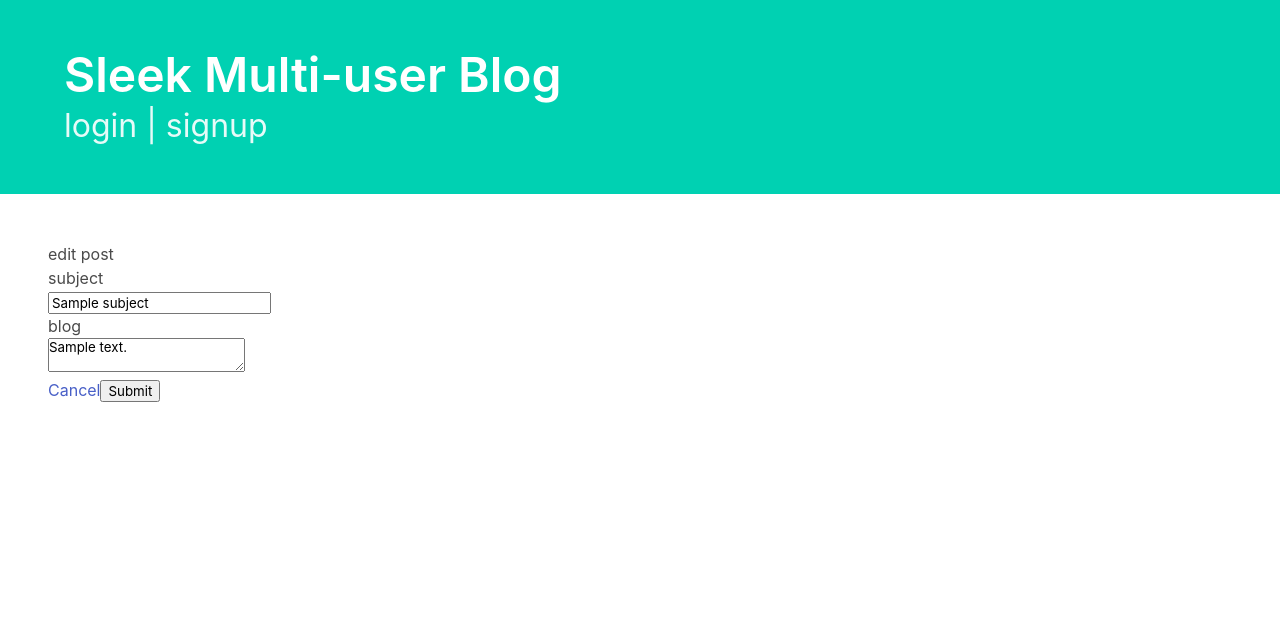
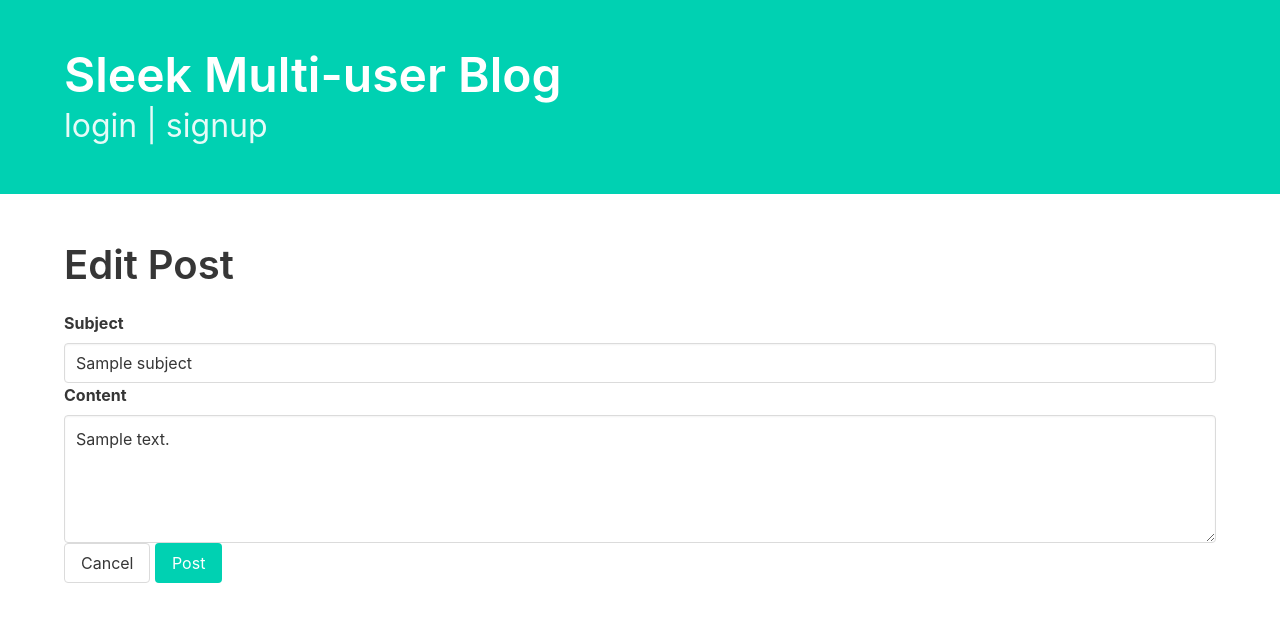
Before and after one commit to sunwrobert/fullstack-nd, a Python web app: template projects/multi-user-blog/templates/editpost.html in a window 1280 px wide. Shown: the top 622 px of the page. Run offline with Jinja, Linux system fonts and the light colour scheme; the template is opened without the code that fills it: most values are stand-ins (such as "Sample title", 1, 10 or a date in 2020); some libraries are stand-ins or nearby versions.

Commit message:
Finishing touches on styling

```diff
--- a/projects/multi-user-blog/handlers/like_post.py
+++ b/projects/multi-user-blog/handlers/like_post.py
@@ -16,7 +16,9 @@ class LikePost(BlogHandler):
                 if not like:
                     l = Like(post=post, user=self.user)
                     l.put()
-                self.redirect("/blog/%s" % post_id)
+                    self.redirect("/blog/%s?message=You liked the post!" % post_id)
+                else:
+                    self.redirect("/blog/%s?message=You already liked this post!" % post_id)
             else:
                 self.redirect("/blog/%s?error=You can't like your own post!" % post_id)
         else:
--- a/projects/multi-user-blog/templates/editpost.html
+++ b/projects/multi-user-blog/templates/editpost.html
@@ -1,21 +1,27 @@
 {% extends "base.html" %}
 
 {% block content %}
-  <h2>edit post</h2>
+<div class="container">
+  {{post.render() | safe}}
+  <h2 class="title is-2">Edit Post</h2>
+  <form method="post">
+    <label class="label">Subject</label>
+    <p class="control">
+      <input class="input" type="text" name="subject" value="{{subject}}">
+    </p>
 
-    <form method="post">
-      <label>
-        <div>subject</div>
-        <input type="text" name="subject" value="{{subject}}">
-      </label>
+    <label class="label">Content</label>
+    <p class="control">
+      <textarea class="textarea" type="text" name="content">{{content}}</textarea>
+    </p>
+    {% if error %}
+    <div class="notification is-danger">
+      {{error}}
+    </div>
+    {% endif %}
+    <a class="button" href="/blog/{{post_id}}">Cancel</a>
+    <button class="button is-primary">Post</button>
+  </form>
+</div>
 
-      <label>
-        <div>blog</div>
-        <textarea name="content">{{content}}</textarea>
-      </label>
-
-      <div class="error">{{error}}</div>
-
-      <a href="/blog/{{post_id}}">Cancel</a><input type="submit">
-    </form>
 {% endblock %}
--- a/projects/multi-user-blog/templates/newpost.html
+++ b/projects/multi-user-blog/templates/newpost.html
@@ -2,7 +2,7 @@
 
 {% block content %}
 <div class="container">
-  <h2 class="title is-2">New post</h2>
+  <h2 class="title is-2">New Post</h2>
   <form method="post">
     <label class="label">Subject</label>
     <p class="control">
@@ -18,7 +18,7 @@
       {{error}}
     </div>
     {% endif %}
-    <a class="button" href="/blog/">Back</a>
+    <a class="button" href="/blog/">Cancel</a>
     <button class="button is-primary">Post</button>
   </form>
 </div>
```
Also changed, not shown: projects/multi-user-blog/handlers/edit_post_page.py (+6 -7 lines), projects/multi-user-blog/templates/addcomment.html (+16 -12 lines), projects/multi-user-blog/templates/editcomment.html (+17 -12 lines).
